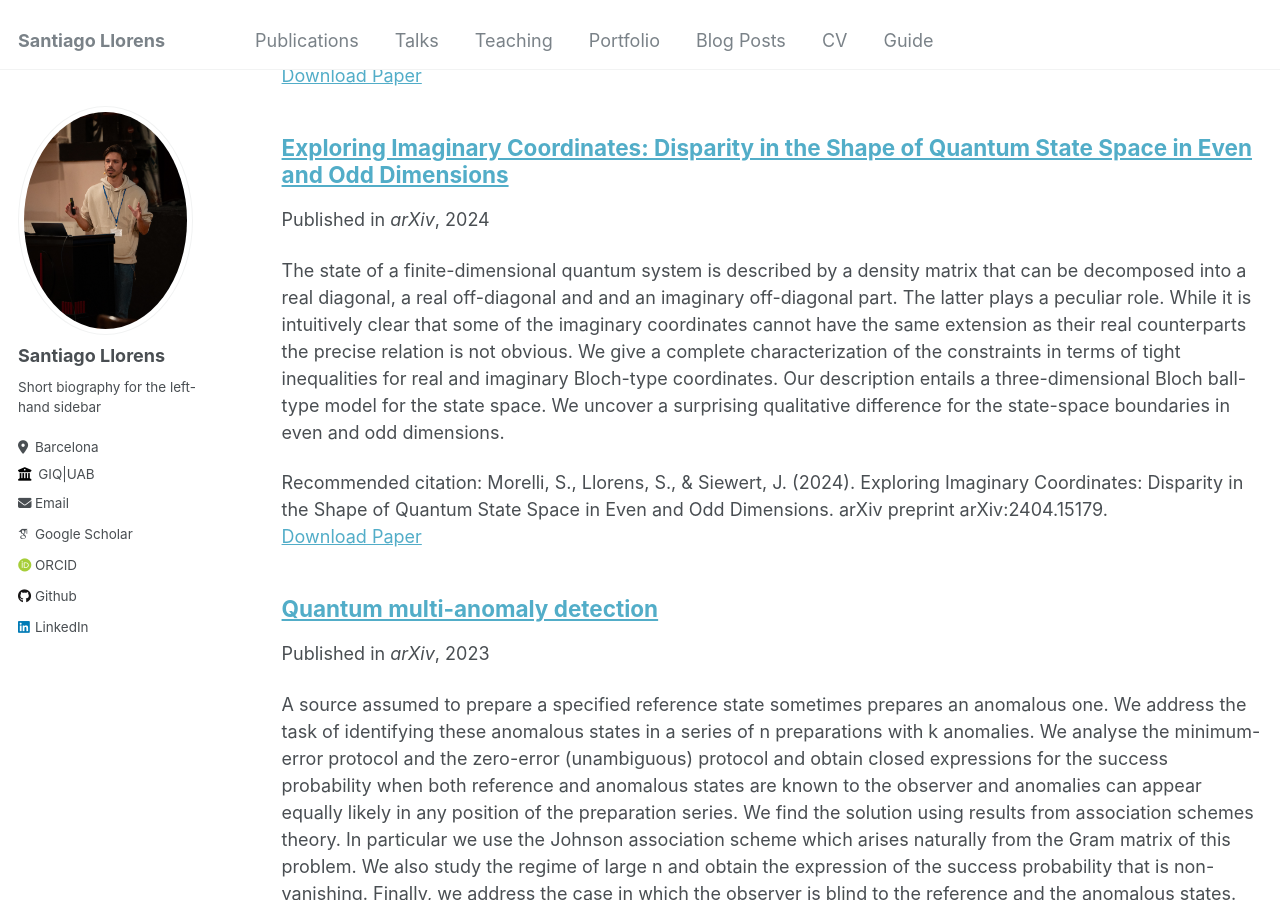
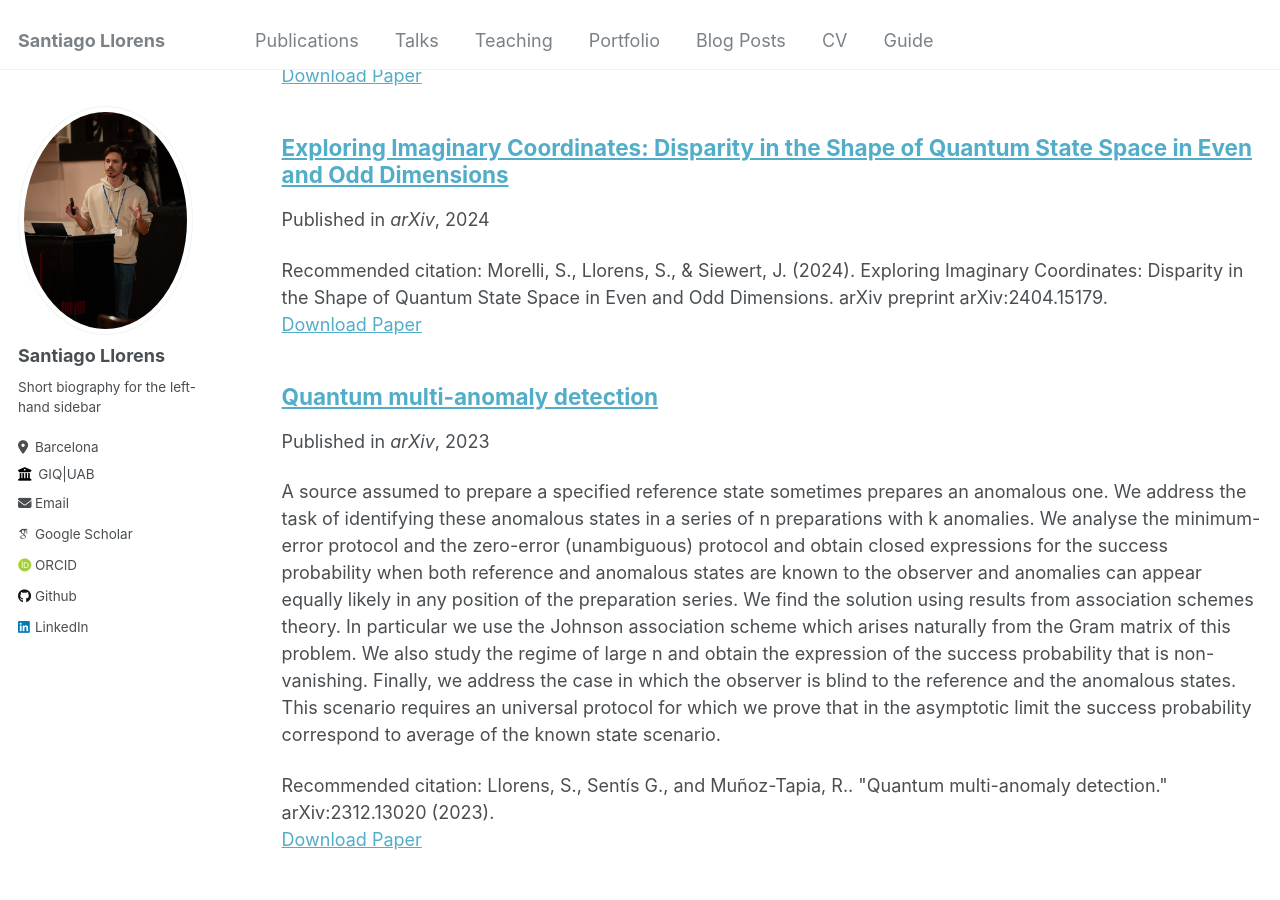
Before and after one commit to SantiagoLlorens/SantiagoLlorens.github.io, a Jekyll site: the page built from _pages/publications.md, in a window 1280 px wide and 900 px high, scrolled down 768 px. Built offline with Jekyll 4.4.1, drawn with Linux system fonts in a browser that asks for light colours; some web fonts are replaced.

Commit message:
Update Exploring_Imaginary_Coordinates_Disparity_in_the_Shape_of_Quantum_State_Space_in_Even_and_Odd_Dimensions.md

```diff
--- a/_publications/Exploring_Imaginary_Coordinates_Disparity_in_the_Shape_of_Quantum_State_Space_in_Even_and_Odd_Dimensions.md
+++ b/_publications/Exploring_Imaginary_Coordinates_Disparity_in_the_Shape_of_Quantum_State_Space_in_Even_and_Odd_Dimensions.md
@@ -2,7 +2,7 @@
 title: "Exploring Imaginary Coordinates: Disparity in the Shape of Quantum State Space in Even and Odd Dimensions"
 collection: publications
 permalink: /publication/Exploring_Imaginary_Coordinates_Disparity_in_the_Shape_of_Quantum_State_Space_in_Even_and_Odd_Dimensions
-excerpt: #'The state of a finite-dimensional quantum system is described by a density matrix that can be decomposed into a real diagonal, a real off-diagonal and and an imaginary off-diagonal part. The latter plays a peculiar role. While it is intuitively clear that some of the imaginary coordinates cannot have the same extension as their real counterparts the precise relation is not obvious. We give a complete characterization of the constraints in terms of tight inequalities for real and imaginary Bloch-type coordinates. Our description entails a three-dimensional Bloch ball-type model for the state space. We uncover a surprising qualitative difference for the state-space boundaries in even and odd dimensions.'
+excerpt: ''
 date: 2024-04-23
 venue: 'arXiv'
 slidesurl: #'https://arxiv.org/abs/2312.13020'
```
